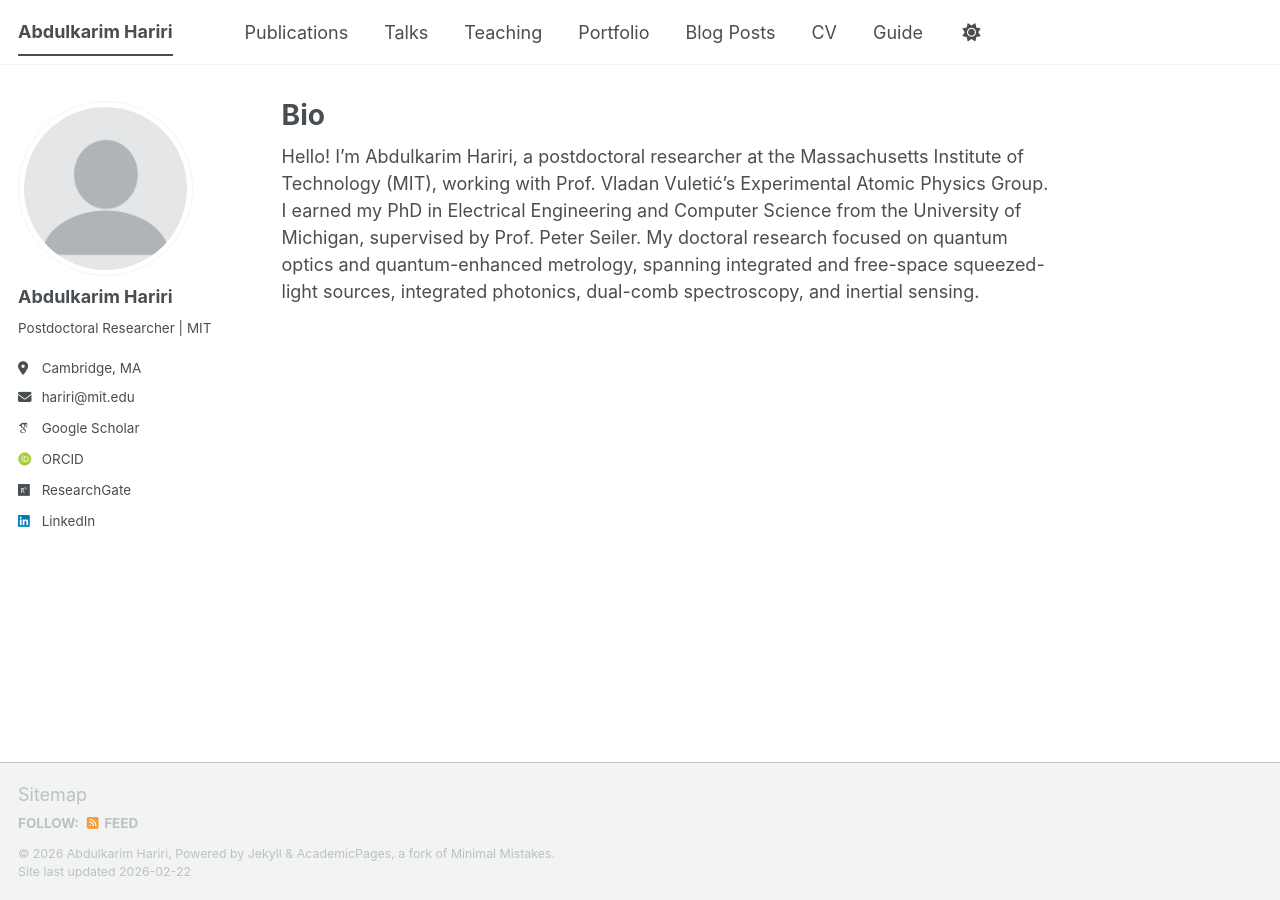
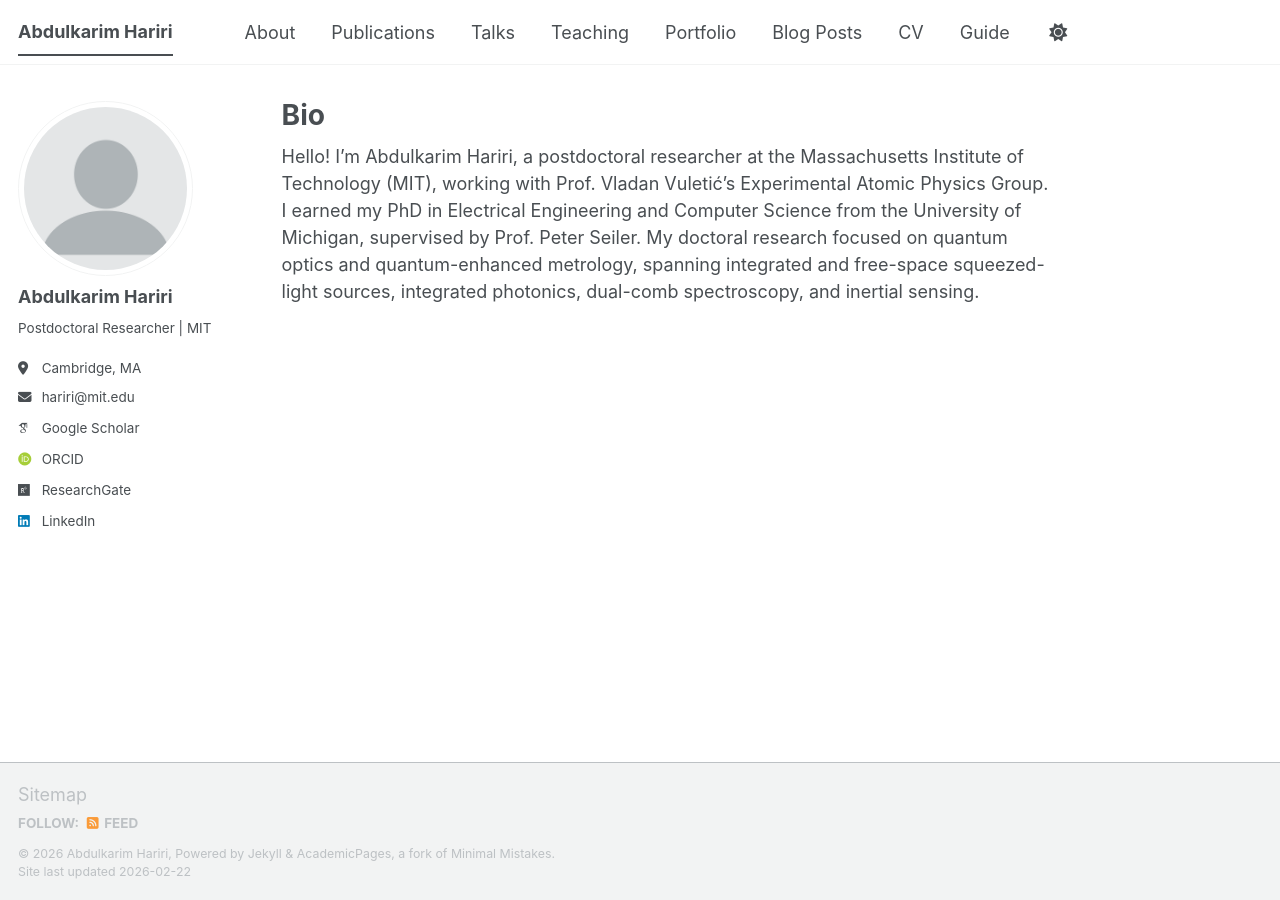
Before and after one commit to KareemHariri/KareemHariri.github.io, a Jekyll site: the page built from _pages/about.md, in a window 1280 px wide. Built offline with Jekyll 4.4.1, drawn with Linux system fonts in a browser that asks for light colours; some web fonts are replaced; a script bundle is joined from its source files by our own code; library files that are not in the unit come from our copies.

Commit message:
Update navigation.yml

```diff
--- a/_data/navigation.yml
+++ b/_data/navigation.yml
@@ -8,6 +8,9 @@
 #      Markdown formatted page while the second is generated using JSON.
 
 main:
+  - title: "About"
+    url: /pages/about/
+
   - title: "Publications"
     url: /publications/
 
```
